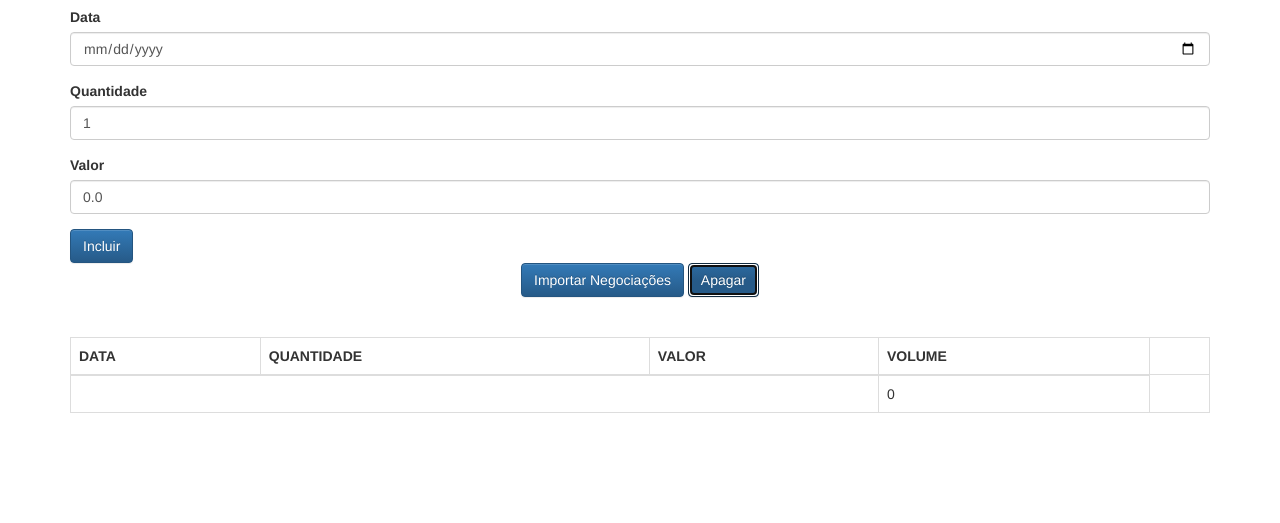
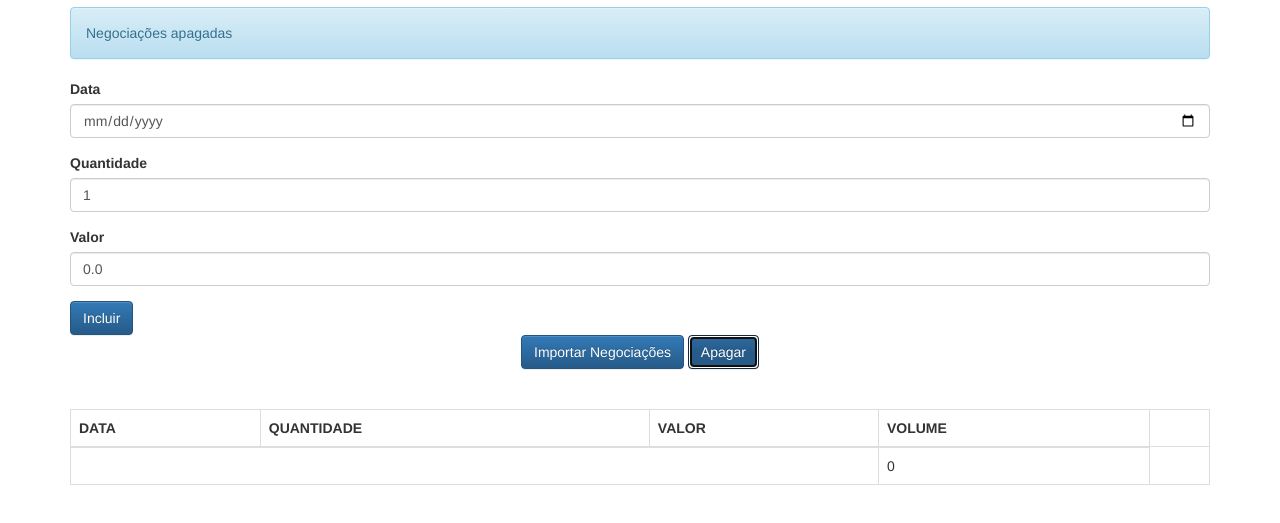
Before and after one commit to lpoliveiraneto/javascript_avancado, a plain HTML site: page client/index.html in a window 1280 px wide. Both pictures are taken after a click on the button "Apagar". Shown: the part 63-586 px from the top of the page. Drawn offline with Linux system fonts and the light colour scheme.

Commit message:
atualizando a view

```diff
--- a/client/index.html
+++ b/client/index.html
@@ -37,7 +37,7 @@
         <button class="btn btn-primary text-center" type="button">
             Importar Negociações
         </button>
-        <button class="btn btn-primary text-center" type="button">
+        <button onclick="negociacaoController.apaga()" class="btn btn-primary text-center" type="button">
             Apagar
         </button>
     </div>
--- a/client/js/app/controllers/NegociacaoController.js
+++ b/client/js/app/controllers/NegociacaoController.js
@@ -7,7 +7,10 @@ class NegociacaoController {
         this._inputData = $('#data');
         this._inputQuantidade = $('#quantidade');
         this._inputValor = $('#valor');
-        this._listaNegociacoes = new ListaNegociacoes();
+        this._listaNegociacoes = new ListaNegociacoes(this, function(model){
+
+          this._negociacoesView.update(model);
+        });
 
         this._negociacoesView = new NegociacoesView($('#negociacoesView'));
         this._negociacoesView.update(this._listaNegociacoes);
@@ -22,7 +25,7 @@ class NegociacaoController {
 
           //console.log(this._inputData.value);
           this._listaNegociacoes.adiciona(this._criaNegociacao());
-          this._negociacoesView.update(this._listaNegociacoes);
+          //this._negociacoesView.update(this._listaNegociacoes);
 
           this._mensagem.texto = 'Negociação adicionada com sucesso';
           this._mensagemView.update(this._mensagem);
@@ -42,6 +45,14 @@ class NegociacaoController {
       )
     }
 
+    apaga(){
+      this._listaNegociacoes.esvazia();
+      //this._negociacoesView.update(this._listaNegociacoes);
+
+      this._mensagem.texto = 'Negociações apagadas';
+      this._mensagemView.update(this._mensagem);
+    }
+
     _limpaFormulario(){
       this._inputData.value = '';
       this._inputQuantidade.value = 1;
--- a/client/js/app/models/ListaNegociacoes.js
+++ b/client/js/app/models/ListaNegociacoes.js
@@ -1,15 +1,25 @@
 
 class ListaNegociacoes{
 
-    constructor(){
-        this._negociacoes = []
+    constructor(contexto, armadilha){
+        this._negociacoes = [];
+        this._armadilha = armadilha;
+        this._contexto = contexto;
     }
 
     adiciona(negociacao){
         this._negociacoes.push(negociacao);
+        //this._armadilha(this);
+        Reflect.apply(this._armadilha, this._contexto, [this]);
     }
 
     get negociacoes(){
         return [].concat(this._negociacoes);
     }
+
+    esvazia(){
+        this._negociacoes = [];
+        //this._armadilha(this);
+        Reflect.apply(this._armadilha, this._contexto, [this]);
+    }
 }
```
